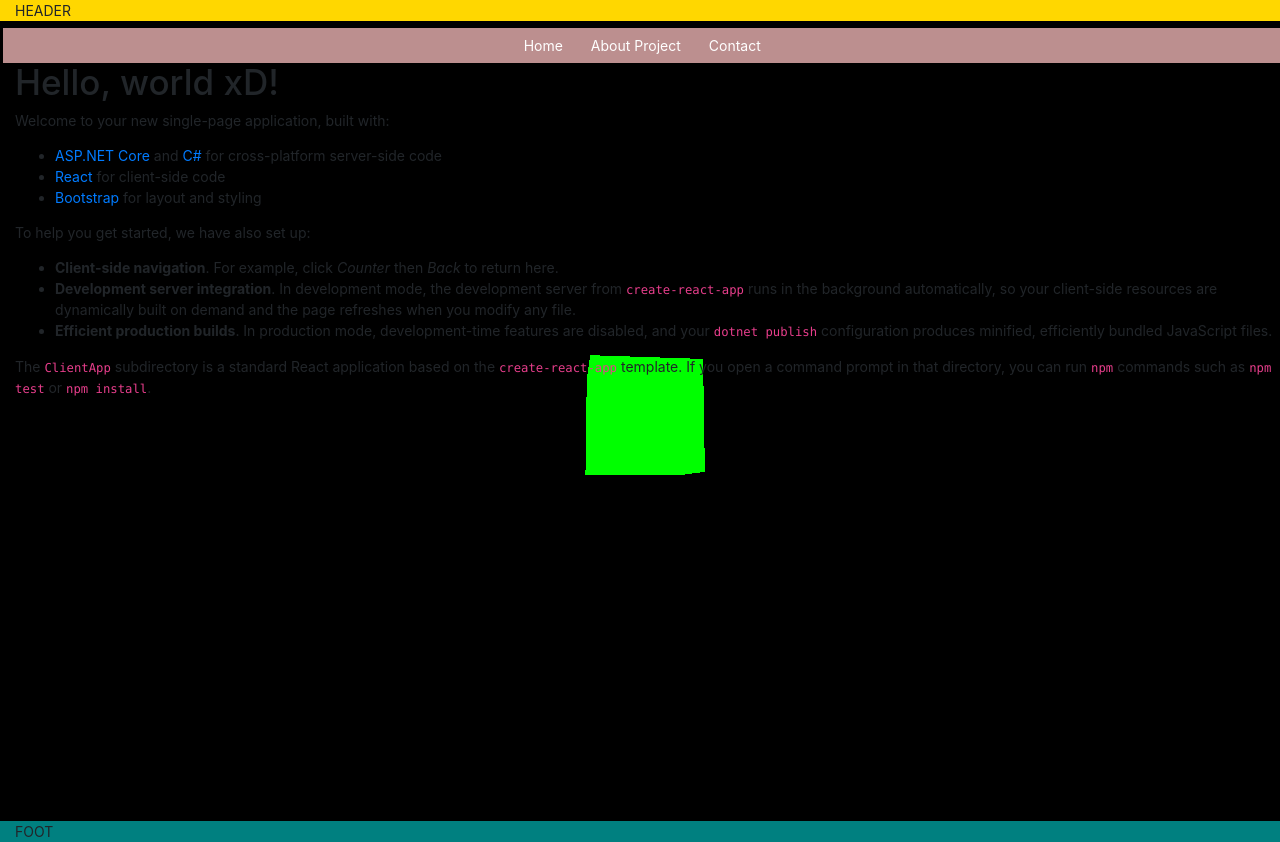
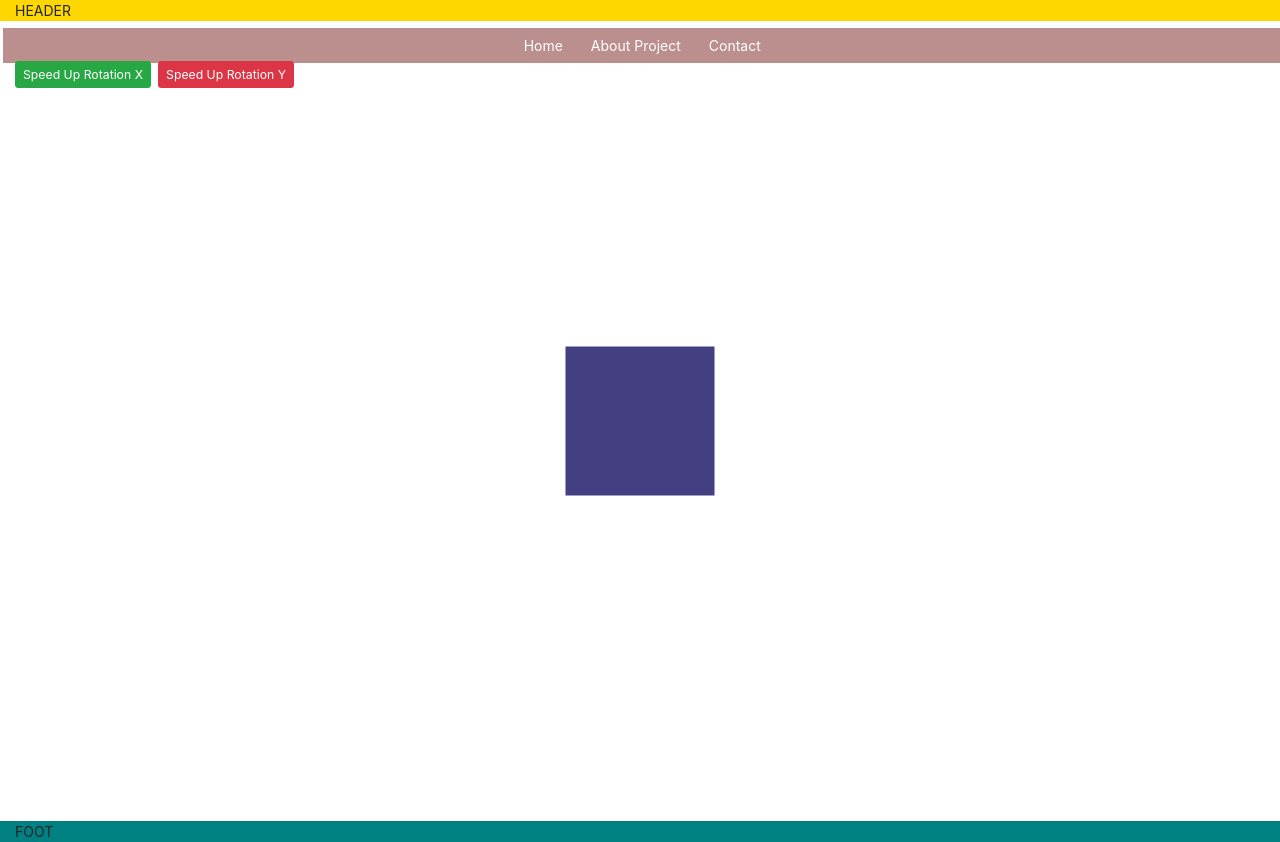
Before and after one commit to lolerah/3Display, a React (Create React App) app in the folder ClientApp/: page / in a window 1280 px wide. Built offline with nearby package versions, Linux system fonts and the light colour scheme.

Commit message:
Two buttons added. Refactor Scene component

```diff
--- a/ClientApp/src/components/Home.js
+++ b/ClientApp/src/components/Home.js
@@ -1,25 +1,23 @@
-import React, { Component } from 'react';
+import React, { Component } from "react";
 
 export class Home extends Component {
   static displayName = Home.name;
 
-  render () {
+  render() {
     return (
       <div>
-        <h1>Hello, world xD!</h1>
-        <p>Welcome to your new single-page application, built with:</p>
-        <ul>
-          <li><a href='https://get.asp.net/'>ASP.NET Core</a> and <a href='https://msdn.microsoft.com/en-us/library/67ef8sbd.aspx'>C#</a> for cross-platform server-side code</li>
-          <li><a href='https://facebook.github.io/react/'>React</a> for client-side code</li>
-          <li><a href='http://getbootstrap.com/'>Bootstrap</a> for layout and styling</li>
-        </ul>
-        <p>To help you get started, we have also set up:</p>
-        <ul>
-          <li><strong>Client-side navigation</strong>. For example, click <em>Counter</em> then <em>Back</em> to return here.</li>
-          <li><strong>Development server integration</strong>. In development mode, the development server from <code>create-react-app</code> runs in the background automatically, so your client-side resources are dynamically built on demand and the page refreshes when you modify any file.</li>
-          <li><strong>Efficient production builds</strong>. In production mode, development-time features are disabled, and your <code>dotnet publish</code> configuration produces minified, efficiently bundled JavaScript files.</li>
-        </ul>
-        <p>The <code>ClientApp</code> subdirectory is a standard React application based on the <code>create-react-app</code> template. If you open a command prompt in that directory, you can run <code>npm</code> commands such as <code>npm test</code> or <code>npm install</code>.</p>
+        <button
+          className="btn btn-success btn-sm mr-2"
+          onClick={() => this.props.onIncreaseRotX()}
+        >
+          Speed Up Rotation X
+        </button>
+        <button
+          className="btn btn-danger btn-sm"
+          onClick={() => this.props.onIncreaseRotY()}
+        >
+          Speed Up Rotation Y
+        </button>
       </div>
     );
   }
--- a/ClientApp/src/components/Main.css
+++ b/ClientApp/src/components/Main.css
@@ -17,7 +17,7 @@
 }
 
 .routing {
-  z-index: 2;
+  z-index: 4;
   position: absolute;
   top: 5vh;
 }
--- a/ClientApp/src/components/Main.jsx
+++ b/ClientApp/src/components/Main.jsx
@@ -1,21 +1,41 @@
 import React, { Component } from "react";
 import { Scene } from "./Scene";
 import { NewNavMenu } from "./NewNavMenu";
-import { Routing } from "./Routing";
+//import { Routing } from "./Routing";
+import { Home } from "./Home";
 import "./Main.css";
 
 export class Main extends Component {
+  state = {
+    rotX: 0.0,
+    rotY: 0.0,
+  };
+
+  handleIncreseRotationX = () => {
+    const rotX = this.state.rotX + 0.001;
+    this.setState({ rotX });
+  };
+
+  handleIncreseRotationY = () => {
+    const rotY = this.state.rotY + 0.001;
+    this.setState({ rotY });
+  };
+
   render() {
+    const { rotX, rotY } = this.state;
     return (
       <div className="col">
         <div className="scene">
-          <Scene />
+          <Scene rotX={rotX} rotY={rotY} />
         </div>
         <div className="navbar">
           <NewNavMenu />
         </div>
         <div className="routing">
-          <Routing />
+          <Home
+            onIncreaseRotX={this.handleIncreseRotationX}
+            onIncreaseRotY={this.handleIncreseRotationY}
+          />
         </div>
       </div>
     );
--- a/ClientApp/src/components/Scene.jsx
+++ b/ClientApp/src/components/Scene.jsx
@@ -2,29 +2,92 @@ import React, { Component } from "react";
 import * as THREE from "three";
 
 export class Scene extends Component {
+  state = {
+    scene: {},
+    camera: {},
+    renderer: {},
+    objects: {},
+    width: {},
+    height: {},
+  };
+
+  constructor(props) {
+    super(props);
+
+    this.state.width = window.innerWidth;
+    this.state.height = window.innerHeight;
+
+    this.state.scene = new THREE.Scene();
+    this.state.camera = new THREE.PerspectiveCamera(
+      75,
+      this.state.width / this.state.height,
+      0.1,
+      1000
+    );
+    this.state.renderer = new THREE.WebGLRenderer({ antialias: true });
+  }
+
   componentDidMount() {
-        var scene = new THREE.Scene();
-        var camera = new THREE.PerspectiveCamera(75, window.innerWidth / window.innerHeight, 0.1, 1000);
-        var renderer = new THREE.WebGLRenderer();
-        renderer.setSize(window.innerWidth, window.innerHeight);
+    const { scene, camera, renderer, width, height } = this.state;
+
+    scene.background = new THREE.Color(0xffffff);
+
+    camera.position.z = 4;
+
+    renderer.setClearColor("0000000");
+    renderer.setSize(width, height);
     this.mount.appendChild(renderer.domElement);
-        var geometry = new THREE.BoxGeometry(1, 1, 1);
-        var material = new THREE.MeshBasicMaterial({ color: 0x00ff00 });
-        var cube = new THREE.Mesh(geometry, material);
+
+    const geometry = new THREE.BoxGeometry(1, 1, 1);
+    const material = new THREE.MeshBasicMaterial({ color: "#433F81" });
+    const cube = new THREE.Mesh(geometry, material);
     scene.add(cube);
-        camera.position.z = 5;
-        var animate = function () {
-            requestAnimationFrame(animate);
-            cube.rotation.x += 0.01;
-            cube.rotation.y += 0.01;
-            renderer.render(scene, camera);
+    this.setState({ scene, objects: cube });
+    this.start();
+  }
+
+  componentDidUpdate() {
+    const { rotX, rotY } = this.props;
+    this.animate(rotX, rotY);
+  }
+
+  componentWillUnmount() {
+    this.stop();
+    this.mount.removeChild(this.renderer.domElement);
+  }
+
+  start = () => {
+    const { rotX, rotY } = this.props;
+    if (!this.frameId) {
+      this.frameId = requestAnimationFrame(() => this.animate(rotX, rotY));
+    }
   };
-        animate();
-    }
+
+  stop = () => {
+    cancelAnimationFrame(this.frameId);
+  };
+
+  animate = (rotX, rotY) => {
+    const { scene } = this.state;
+
+    scene.children[0].rotation.x += rotX;
+    scene.children[0].rotation.y += rotY;
+    this.renderScene();
+    this.frameId = window.requestAnimationFrame(() => this.animate(rotX, rotY));
+  };
+
+  renderScene = () => {
+    this.state.renderer.render(this.state.scene, this.state.camera);
+  };
+
   render() {
     return (
-            <div ref={ref => (this.mount = ref)} />
-        )
+      <div
+        ref={(mount) => {
+          this.mount = mount;
+        }}
+      />
+    );
   }
 }
 
```
Lines whose indentation alone changed are shown as unchanged.
